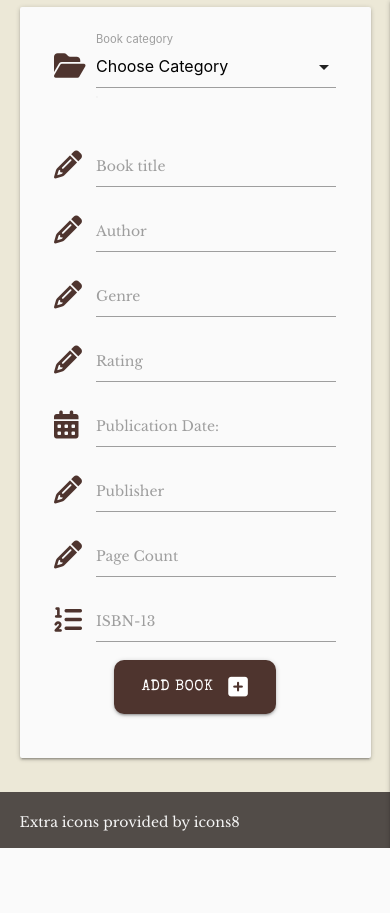
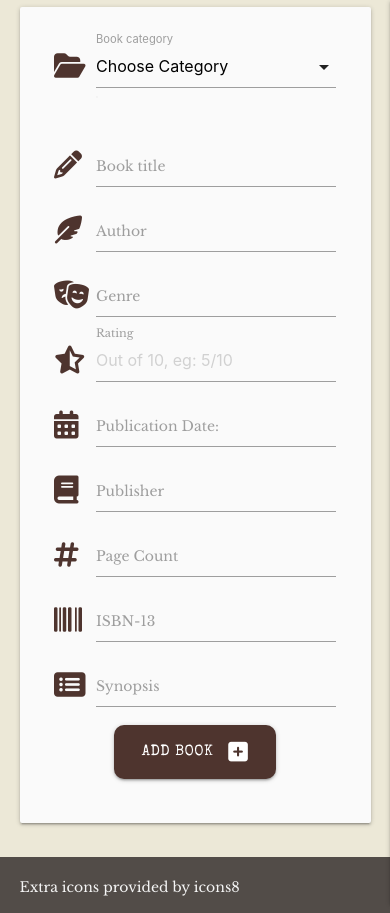
Before and after one commit to digimori/PersonalLibraryApp, a Flask app: page /add_book in a window 390 px wide. Before the commit the page ends 848 px from the top, so only its background shows below. Run offline with Flask 2, Linux system fonts and the light colour scheme; data that the repository does not hold is empty; some libraries are stand-ins or nearby versions.

Commit message:
Reformatted stylesheet.css to have everything sectioned for ease of finding. Added notes at bottom for media queries to be added later. Delete and Cancel buttons on deletion  modal edited to fit the colour scheme and font faces. All icons updated on add book and edit book forms so that they all match and are appropriate to their labels

```diff
--- a/templates/add_book.html
+++ b/templates/add_book.html
@@ -18,7 +18,7 @@
                 <label for="category_name">Book category</label>
             </div>
         </div>
-<!------------------------------ Book title -------------------------------->
+<!------------------------------ Book Details Form -------------------------------->
         <div class="row">
             <div class="input-field col s12 formentry">
                 <i class="fas fa-pencil-alt prefix brown-text text-darken-3"></i>
@@ -29,7 +29,7 @@
         </div>
         <div class="row">
             <div class="input-field col s12 formentry">
-                <i class="fas fa-pencil-alt prefix brown-text text-darken-3"></i>
+                <i class="fas fa-feather-alt prefix brown-text text-darken-3"></i>
                 <input id="author" name="author" minlength="5" maxlength="50"
                     type="text" class="validate" required>
                 <label for="author">Author</label>
@@ -37,7 +37,7 @@
         </div>
         <div class="row">
             <div class="input-field col s12 formentry">
-                <i class="fas fa-pencil-alt prefix brown-text text-darken-3"></i>
+                <i class="fas fa-masks-theater prefix brown-text text-darken-3"></i>
                 <input id="genre" name="genre" minlength="5" maxlength="50"
                     type="text" class="validate" required>
                 <label for="genre">Genre</label>
@@ -45,13 +45,13 @@
         </div>
         <div class="row">
             <div class="input-field col s12 formentry">
-                <i class="fas fa-pencil-alt prefix brown-text text-darken-3"></i>
+                <i class="fas fa-star-half-stroke prefix brown-text text-darken-3"></i>
                 <input id="rating" name="rating" minlength="2" maxlength="5"
-                    type="text" class="validate" required>
+                    type="text" class="validate" placeholder="Out of 10, eg: 5/10" required>
                 <label for="rating">Rating</label>
             </div>
         </div>
-        <!-- Release Date Picker -->
+        <!----------------------------- Release Date Picker ----------------------------->
         <div class="row">
             <div class="input-field col s12 formentry">
                 <i class="fas fa-calendar-alt prefix brown-text text-darken-3"></i>
@@ -59,10 +59,9 @@
                 <label for="release_date">Publication Date:</label>
             </div>
         </div>
-
         <div class="row">
             <div class="input-field col s12 formentry">
-                <i class="fas fa-pencil-alt prefix brown-text text-darken-3"></i>
+                <i class="fas fa-book prefix brown-text text-darken-3"></i>
                 <input id="publisher" name="publisher" minlength="3" maxlength="15"
                     type="text" class="validate" required>
                 <label for="publisher">Publisher</label>
@@ -70,7 +69,7 @@
         </div>
         <div class="row">
             <div class="input-field col s12 formentry">
-                <i class="fas fa-pencil-alt prefix brown-text text-darken-3"></i>
+                <i class="fas fa-hashtag prefix brown-text text-darken-3"></i>
                 <input id="page_count" name="page_count" minlength="1" maxlength="5"
                     type="text" class="validate" required>
                 <label for="page_count">Page Count</label>
@@ -78,10 +77,18 @@
         </div>
         <div class="row">
             <div class="input-field col s12 formentry">
-                <i class="fas fa-list-ol prefix brown-text text-darken-3"></i>
+                <i class="fas fa-barcode prefix brown-text text-darken-3"></i>
                 <input id="isbn" name="isbn" minlength="3" maxlength="50"
                     type="text" class="validate" required>
                 <label for="isbn">ISBN-13</label>
+            </div>
+        </div>
+        <div class="row">
+            <div class="input-field col s12 formentry">
+                <i class="fas fa-rectangle-list prefix brown-text text-darken-3"></i>
+                <input id="synopsis" name="synopsis" minlength="3" maxlength="350"
+                    type="text" class="validate" required>
+                <label for="synopsis">Synopsis</label>
             </div>
         </div>
 <!------------------------------ Submit Button -------------------------------->
```
Also changed, not shown: static/css/stylesheet.css (+100 -48 lines), templates/profile.html (+30 -16 lines).
